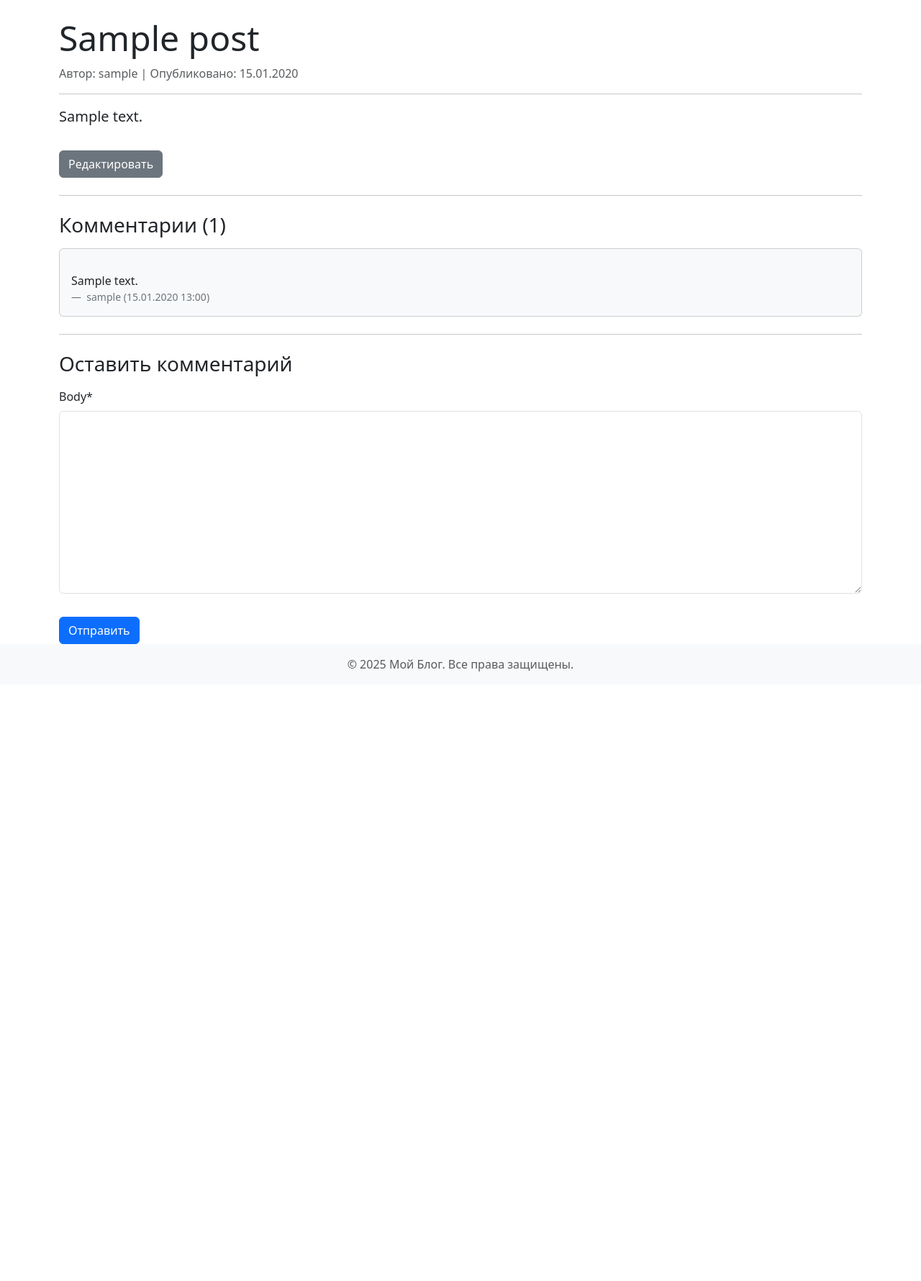
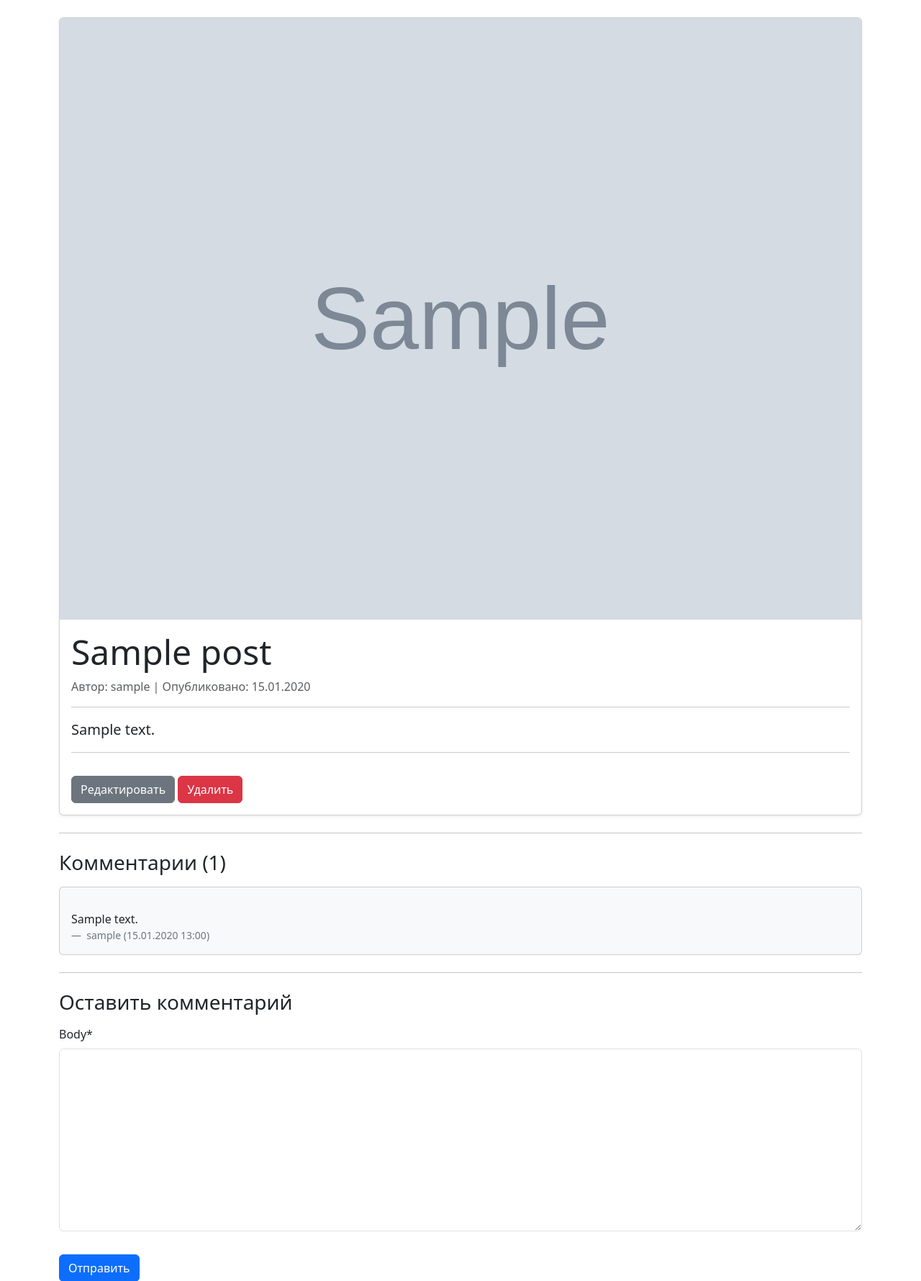
Before and after one commit to LexLyter87/Django_blog, a Django app: a page that uses myproject/blog/templates/blog/post_detail.html in a window 1280 px wide. Shown: the part 56-1836 px from the top of the page at 72% size. Before the commit the page ends 989 px from the top, so only its background shows below. Run offline with Django 5.2, Linux system fonts and the light colour scheme; a user stored in the database is signed in; tables that the repository leaves empty hold one stand-in row (values such as "Sample post"); grey boxes marked "Sample" are stand-in pictures; some libraries are stand-ins or nearby versions.

Commit message:
Реализовал загрузку изображений

```diff
--- a/myproject/blog/forms.py
+++ b/myproject/blog/forms.py
@@ -5,7 +5,7 @@ from .models import Post, Comment
 class PostForm(forms.ModelForm):
     class Meta:
         model = Post
-        fields = ('title', 'body')
+        fields = ('title', 'body', 'image')
 
 
 class CommentForm(forms.ModelForm):
--- a/myproject/blog/models.py
+++ b/myproject/blog/models.py
@@ -15,6 +15,7 @@ class Post(models.Model):
     slug = models.SlugField(max_length=250, unique=True, blank=True)
     author = models.ForeignKey(settings.AUTH_USER_MODEL, on_delete=models.CASCADE, related_name='posts')
     body = models.TextField(verbose_name="Текст поста")
+    image = models.ImageField(upload_to='post_images/', blank=True, null=True)
     created_date = models.DateTimeField(auto_now_add=True, verbose_name="Дата создания")
 
     def __str__(self):
--- a/myproject/blog/templates/blog/post_detail.html
+++ b/myproject/blog/templates/blog/post_detail.html
@@ -4,9 +4,13 @@
 {% block title %}{{ post.title }} - {{ block.super }}{% endblock %}
 
 {% block content %}
+    <div class="card shadow-sm mb-4">
+        {% if post.image %}
+            <img src="{{ post.image.url }}" class="card-img-top" alt="{{ post.title }}">
+        {% endif %}
 
-    <article>
-        <h1 class="display-5">{{ post.title }}</h1>
+        <div class="card-body">
+            <h1 class="card-title display-5">{{ post.title }}</h1>
             <p class="text-muted">
                 Автор: {{ post.author.username }} | Опубликовано: {{ post.created_date|date:"d.m.Y" }}
             </p>
@@ -15,9 +19,12 @@
                 {{ post.body|linebreaks }}
             </div>
             {% if user == post.author %}
+                <hr>
                 <a href="{% url 'post_edit' slug=post.slug %}" class="btn btn-secondary mt-3">Редактировать</a>
+                <a href="{% url 'post_delete' slug=post.slug %}" class="btn btn-danger mt-3" onclick="return confirm('Вы уверены?');">Удалить</a>
             {% endif %}
-    </article>
+        </div>
+    </div>
 
     <hr class="my-4">
 
--- a/myproject/blog/templates/blog/post_edit.html
+++ b/myproject/blog/templates/blog/post_edit.html
@@ -6,7 +6,7 @@
 {% block content %}
     <h2>{% if form.instance.pk %}Редактировать пост{% else %}Создать новый пост{% endif %}</h2>
 
-    <form method="post" class="mt-4">
+    <form method="post" enctype="multipart/form-data" class="mt-4">
         {% csrf_token %}
         {{ form|crispy }}
         <button type="submit" class="btn btn-primary">Сохранить</button>
--- a/myproject/blog/templates/blog/post_list.html
+++ b/myproject/blog/templates/blog/post_list.html
@@ -7,6 +7,9 @@
 
     {% for post in posts %}
         <div class="card mb-4">
+            {% if post.image %}
+                <img src="{{ post.image.url }}" class="card-img-top" alt="{{ post.title }}">
+            {% endif %}
             <div class="card-body">
                 <h2 class="card-title h3"><a href="{% url 'post_detail' slug=post.slug %}" class="text-dark text-decoration-none">{{ post.title }}</a></h2>
                 <p class="card-subtitle text-muted mb-2">
--- a/myproject/blog/views.py
+++ b/myproject/blog/views.py
@@ -46,7 +46,7 @@ def post_detail(request, slug):
 @login_required
 def post_new(request):
     if request.method == "POST":
-        form = PostForm(request.POST)
+        form = PostForm(request.POST, request.FILES)
         if form.is_valid():
             post = form.save(commit=False)
             post.author = request.user
@@ -74,7 +74,7 @@ def post_edit(request, slug):
     if request.user != post.author:
         return redirect('post_detail', slug=post.slug)
     if request.method == 'POST':
-        form = PostForm(request.POST, instance=post)
+        form = PostForm(request.POST, request.FILES ,instance=post)
         if form.is_valid():
             form.save()
             return redirect('post_detail', slug=post.slug)
--- a/myproject/myproject/settings.py
+++ b/myproject/myproject/settings.py
@@ -143,3 +143,6 @@ STATIC_ROOT = BASE_DIR / 'staticfiles'
 
 CRISPY_ALLOWED_TEMPLATE_PACKS = "bootstrap5"
 CRISPY_TEMPLATE_PACK = "bootstrap5"
+
+MEDIA_URL = '/media/'
+MEDIA_ROOT = BASE_DIR / 'media'
--- a/myproject/myproject/urls.py
+++ b/myproject/myproject/urls.py
@@ -17,6 +17,8 @@ Including another URLconf
 from django.contrib import admin
 from django.urls import path, include
 from blog import views as blog_views
+from django.conf import settings
+from django.conf.urls.static import static
 
 urlpatterns = [
     path('admin/', admin.site.urls),
@@ -24,3 +26,6 @@ urlpatterns = [
     path('accounts/', include('django.contrib.auth.urls')),
     path('', include('blog.urls')),
 ]
+
+if settings.DEBUG:
+    urlpatterns += static(settings.MEDIA_URL, document_root=settings.MEDIA_ROOT)
--- a/myproject/requirements.txt
+++ b/myproject/requirements.txt
@@ -5,6 +5,7 @@ Django==5.2.7
 django-crispy-forms==2.4
 gunicorn==23.0.0
 packaging==25.0
+pillow==12.0.0
 psycopg2-binary==2.9.11
 sqlparse==0.5.3
 whitenoise==6.11.0
```
Also changed, not shown: myproject/blog/migrations/0004_post_imege.py (added), myproject/blog/migrations/0005_rename_imege_post_image.py (added), myproject/media/post_images/165360-kosmos_zemlya-zemlya-voshod_zemli-kosmos-holst_steny_iskusstva-1920x1080.jpg (added), myproject/media/post_images/kosmos_zvezdy_planeta_105684_1920x1080.jpg (added), myproject/media/post_images/kosmos_zvezdy_planeta_105684_1920x1080_Tu2JM9V.jpg (added), 1 other file. Lines whose indentation alone changed are shown as unchanged.
